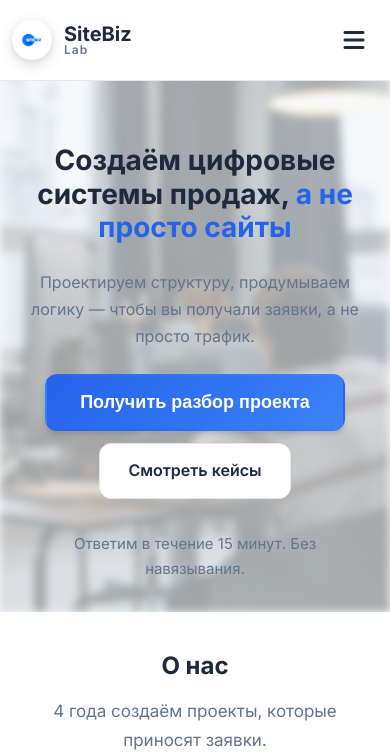
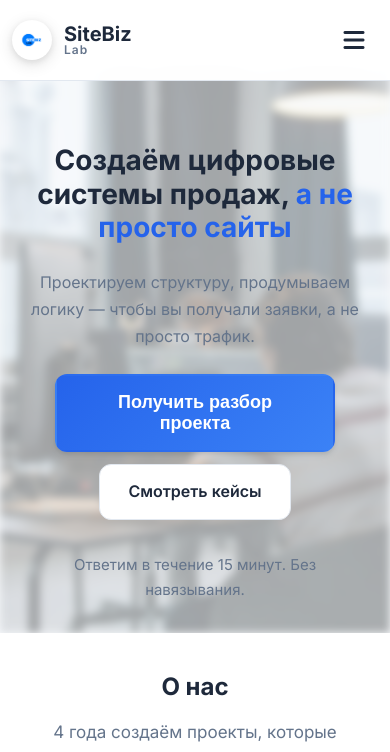
Before and after one commit to aleksDol/sitbizlab, a Django app: page / in a window 390 px wide. Shown: the top 752 px of the page. Run offline with Django 5.2, Linux system fonts and the light colour scheme; data comes from the database, SQL or seed files in the repository; some libraries are stand-ins or nearby versions.

Commit message:
меняем кнопки на моб версии

```diff
--- a/cms/pages/static/site/style.css
+++ b/cms/pages/static/site/style.css
@@ -207,6 +207,20 @@ p {
         max-width: 300px;
         margin: 0 auto;
     }
+    .btn-hero {
+        padding: 12px 20px;
+        font-size: 0.95rem;
+        min-height: 44px;
+        max-width: 280px;
+    }
+    .btn-hero-outline {
+        padding: 12px 20px;
+        font-size: 0.95rem;
+        min-height: 44px;
+        max-width: 280px;
+        margin-left: auto;
+        margin-right: auto;
+    }
 }
 
 .btn-secondary {
```
